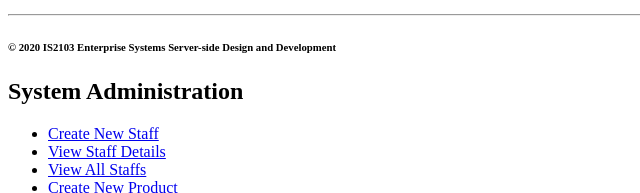
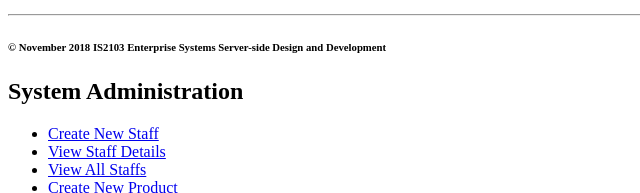
Before and after one commit to carl-nus/PointOfSaleSystemWeb, a plain HTML site: page index.html in a window 1280 px wide. Shown: the part 169-362 px from the top of the page, 0-640 px from the left. Drawn offline with Linux system fonts and the light colour scheme.

Commit message:
modified index.html copyright

```diff
--- a/index.html
+++ b/index.html
@@ -12,7 +12,7 @@
 		</ul>
 		<p>
 			<hr/>
-			<h6>&copy; 2020 IS2103 Enterprise Systems Server-side Design and Development</h6>
+			<h6>&copy; November 2018 IS2103 Enterprise Systems Server-side Design and Development</h6>
 		</p>
 		<h2>System Administration</h2>
 		<ul>
```
